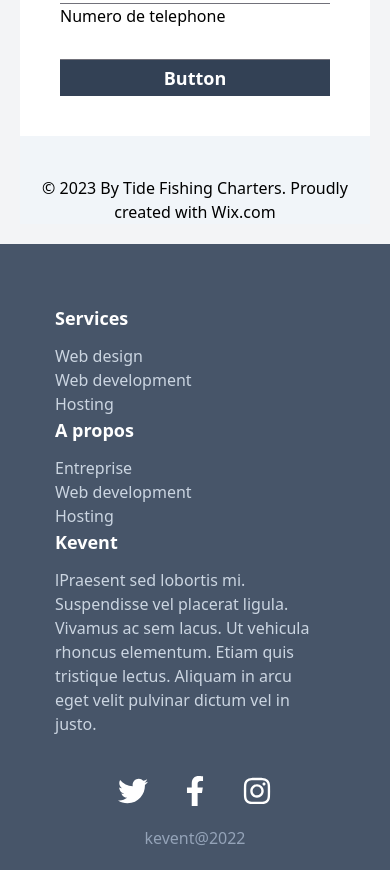
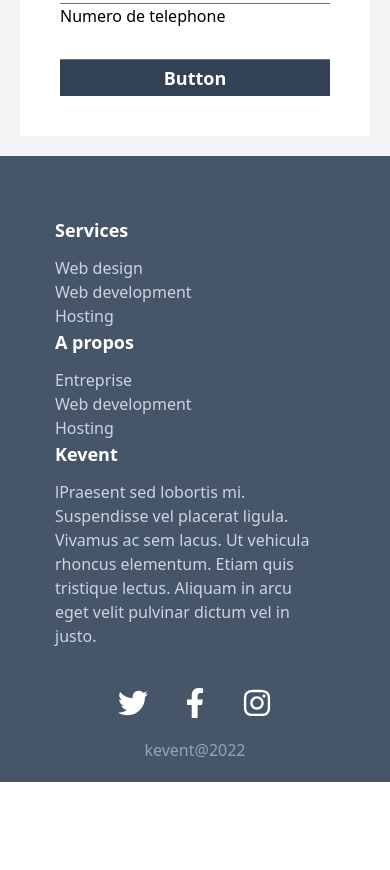
Before and after one commit to mwafrika/kevent-web-second, a React (Create React App) app in the folder frontend/: page / in a window 390 px wide. Shown: the part 3160-4030 px from the top of the page. After the commit the page ends 3942 px from the top, so only its background shows below. Built offline with nearby package versions, Linux system fonts and the light colour scheme.

Commit message:
Fix the header issue

```diff
--- a/frontend/src/home.jsx
+++ b/frontend/src/home.jsx
@@ -319,10 +319,6 @@ export default function App() {
               </button>
             </form>
           </div>
-
-          <h3 className='text-center pt-10 bg-slate-100 md:hidden block'>
-            © 2023 By Tide Fishing Charters. Proudly created with Wix.com
-          </h3>
         </section>
 
         <section className='flex w-full h-80 md:h-auto  lg:h-auto xl:h-auto bg-slate-600 xxxs:h-auto xxs:h-auto xs:h-auto overflow-x-hidden p-5 xxxs:flex-col xs:flex-col  xxxs:justify-center xs:justify-center xxxs:items-center xxs:flex-col xxs:justify-center xxs:items-center md:flex-col'>
--- a/frontend/src/listExpeditions.jsx
+++ b/frontend/src/listExpeditions.jsx
@@ -5,6 +5,7 @@ import Header from './header';
 const list = () => {
   return (
     <>
+      <section className='flex min-h-screen flex-col'>
         <Header />
         <div className='xl:mr-40 xl:float-right xl:pt-10 md:py-5 md:mr-10 md:float-right xxxs:mx-auto xxxs:float-none xxxs:py-10 xxs:py-10 xs:py-10 mt-20'>
           <h1 className='text-slate-600 font-bold text-3xl md:text-2xl xxxs:text-center xxs:text-center xs:text-center '>
@@ -302,6 +303,7 @@ const list = () => {
           </div>
         </div>
         <Pagination />
+      </section>
     </>
   );
 };
--- a/frontend/src/listTopPackage.jsx
+++ b/frontend/src/listTopPackage.jsx
@@ -5,6 +5,7 @@ import Header from './header';
 const list = () => {
   return (
     <>
+      <section className='flex min-h-screen flex-col'>
         <Header />
         <div className='xl:mr-40 xl:float-right xl:pt-10 md:py-5 md:mr-10 md:float-right xxxs:mx-auto xxxs:float-none xxxs:py-10 xxs:py-10 xs:py-10 mt-20'>
           <h1 className='text-slate-600 font-bold text-3xl md:text-2xl xxxs:text-center xxs:text-center xs:text-center '>
@@ -302,6 +303,7 @@ const list = () => {
           </div>
         </div>
         <Pagination />
+      </section>
     </>
   );
 };
```
Also changed, not shown: 1 other file (tests, documents, lock files or other folders). Lines whose indentation alone changed are shown as unchanged.
